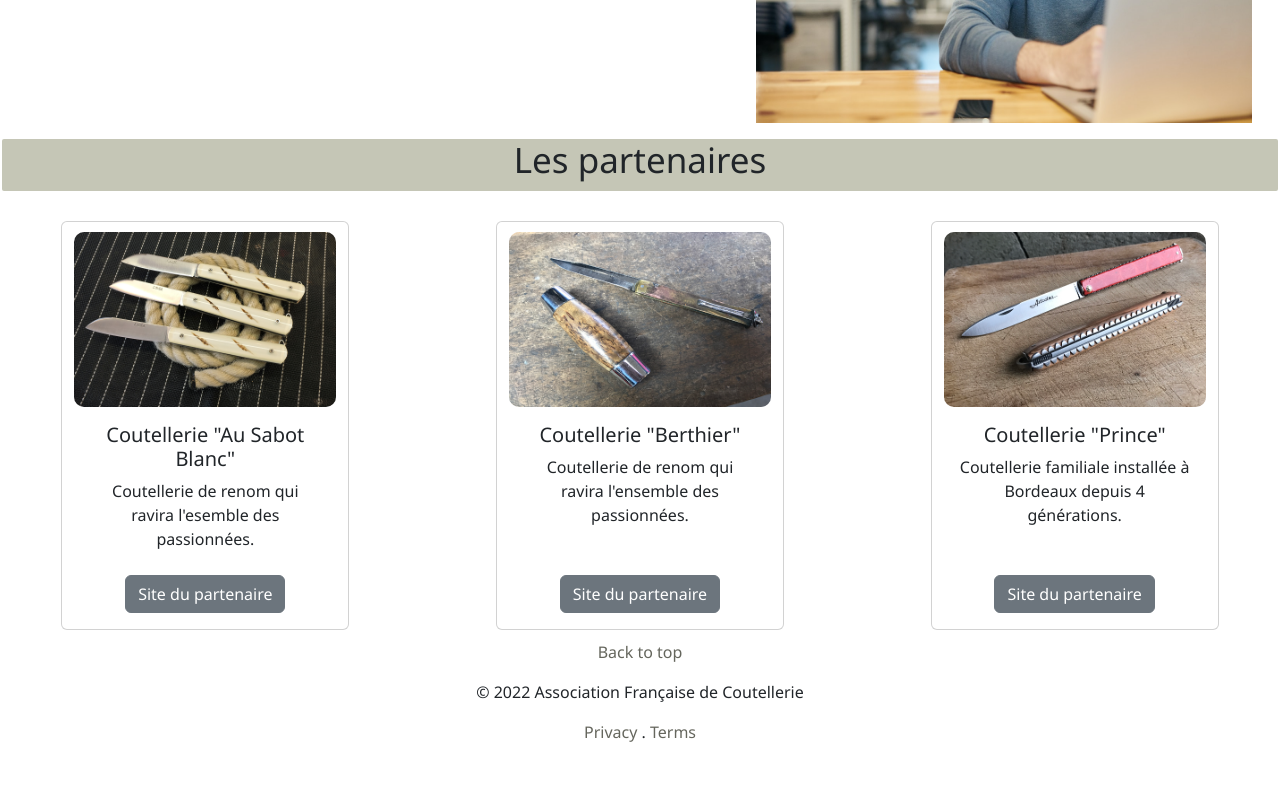
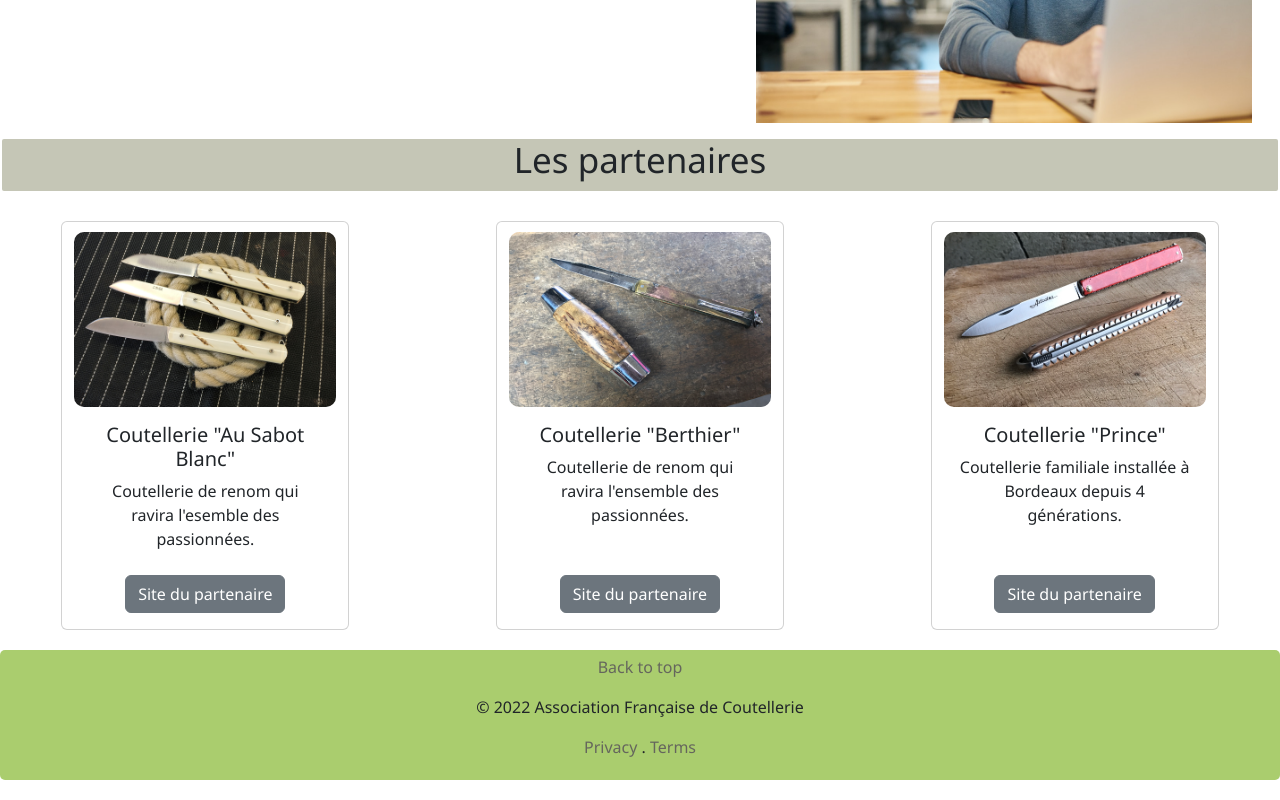
Before and after one commit to rf33350/AFcoutellerie, a plain HTML site: page index.html in a window 1280 px wide. Shown: the part 1868-2668 px from the top of the page. Before the commit the page ends 2628 px from the top, so only its background shows below. Drawn offline with nearby package versions, Linux system fonts and the light colour scheme.

Commit message:
add background color + styling footer

```diff
--- a/assets/css/style.css
+++ b/assets/css/style.css
@@ -101,6 +101,15 @@ h5 {
 
 .center {
     text-align: center;
+}
+
+.footer-container {
+    background-color: #AACD6E;
+    border-radius: 5px;
+    margin-top: 20px;
+    margin-bottom: 20px;
+    padding-top: 5px;
+    padding-bottom: 5px;
 }
 
 .footer-link {
```
